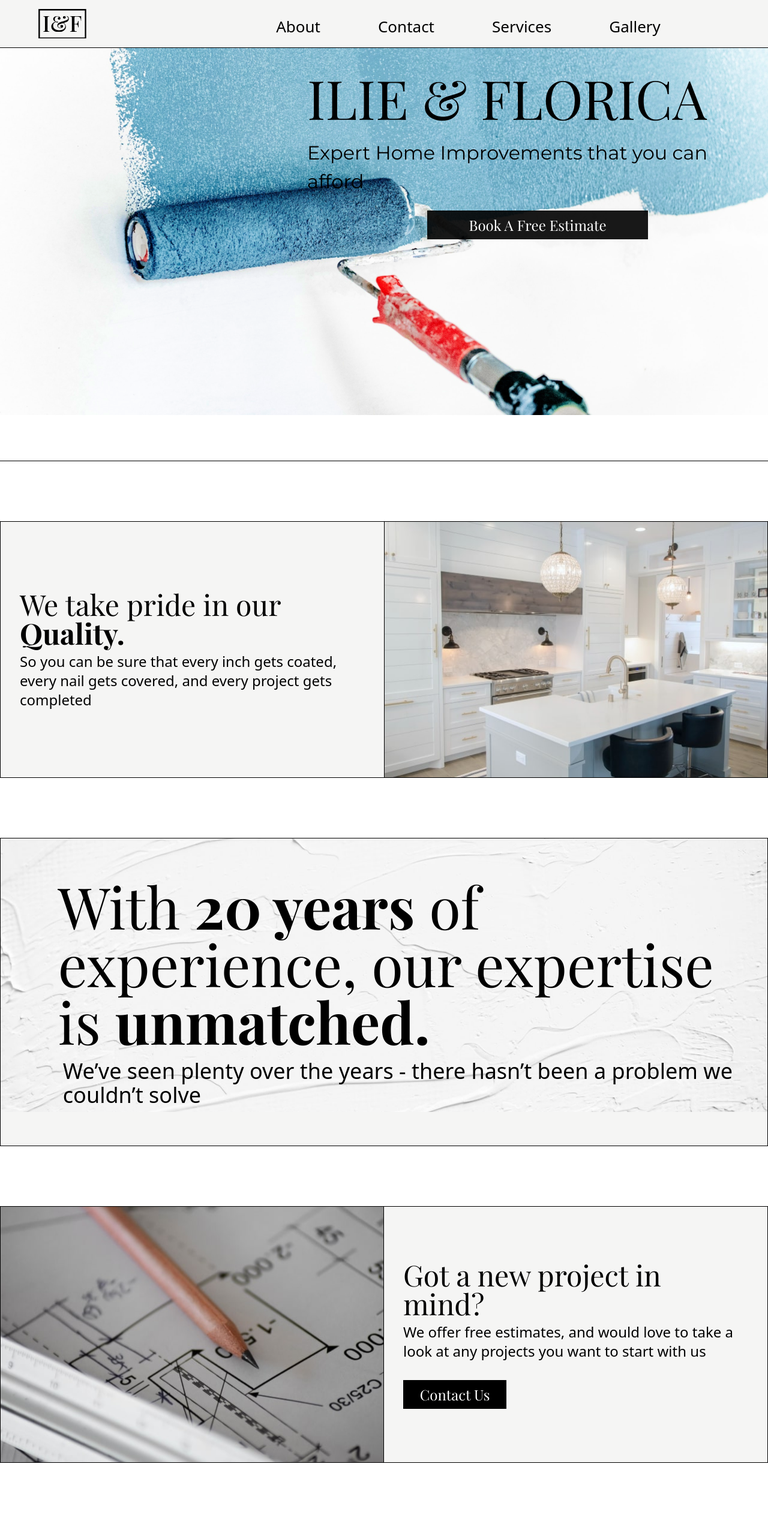
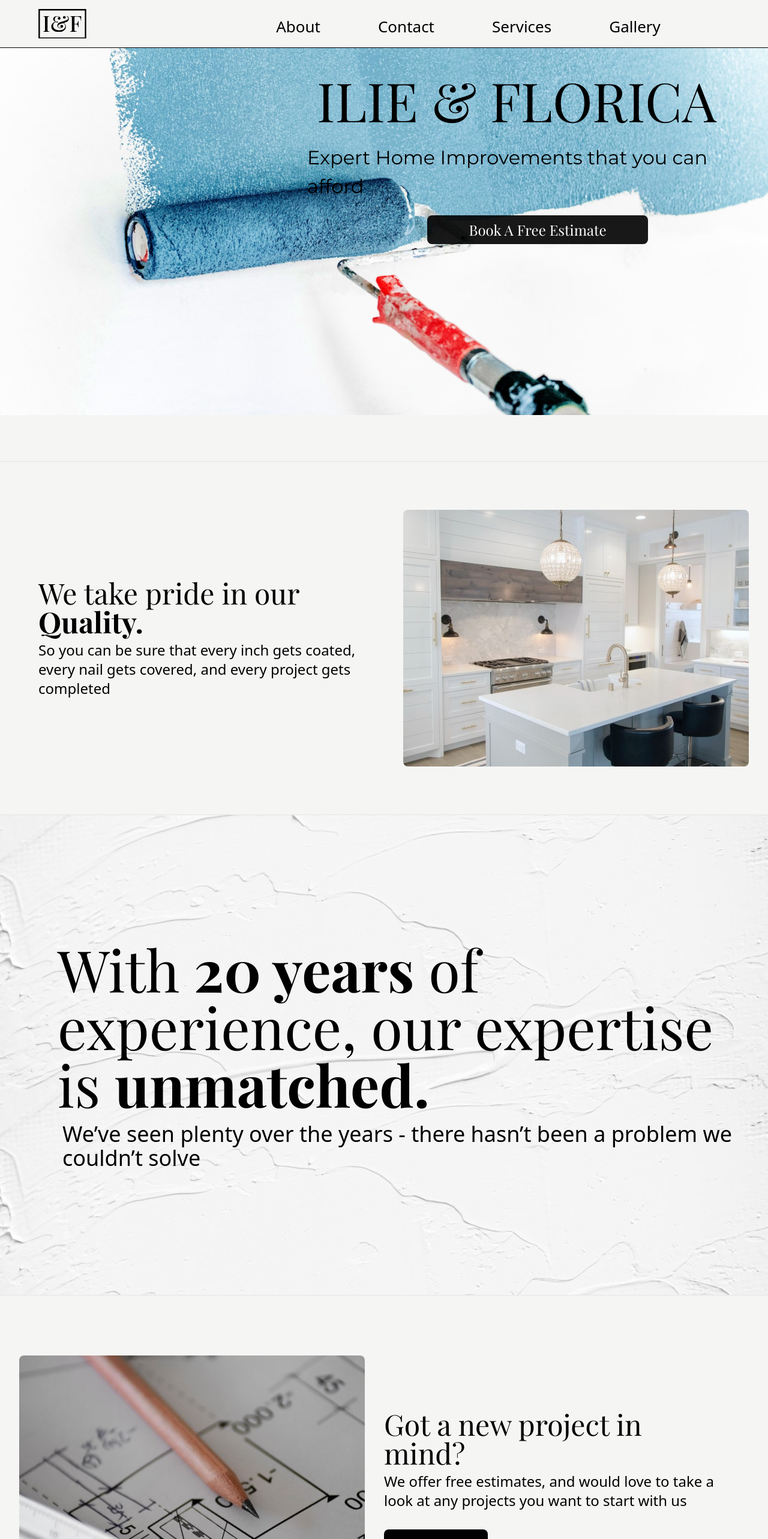
Before and after one commit to rrecalo/if-home-impro, a React (Create React App) app: page / in a window 1280 px wide. Shown: the top 2566 px of the page at 60% size. Built offline with nearby package versions, Linux system fonts and the light colour scheme; a web font is replaced by a local one.

Commit message:
Alter home page layout/design to be a little 'rounder'

```diff
--- a/src/App.css
+++ b/src/App.css
@@ -61,9 +61,9 @@ body{overflow-x:hidden !important;}
 }
 #xp_img{
     width:100vw;
-    height: 514px;
+    height: 800px;
     background-size:100%;
-    background-repeat: no-repeat !important;
+    background-repeat: cover !important;
 }
 
 #title{
--- a/src/Components/Pages/HomePage.jsx
+++ b/src/Components/Pages/HomePage.jsx
@@ -10,12 +10,12 @@ import { pageAnim } from '../AnimUtility'
 
 const HomePage = () => {
   return (
-    <motion.div id="homepage" className='pt-[80px] pb-[200px]'
+    <motion.div id="homepage" className='pt-[80px] pb-[200px] bg-stone-100'
     variants={pageAnim} initial="initial" animate="animate">
-        <div id="hero_img" className='flex flex-col border-black border-b justify-start items-center'
+        <div id="hero_img" className='flex flex-col justify-start items-center bg-stone-100'
         style={{backgroundImage: `url(${hero_img})`}}>
             <div className='flex flex-col md:ml-[40%] ml-[5%]'>
-            <div id="title" className='mt-8 sm:mt-4'>
+            <div id="title" className='mt-8 sm:mt-4 px-4 py-1'>
                 ILIE & FLORICA
             </div>
             <div id="subtitle" className=''>
@@ -23,7 +23,7 @@ const HomePage = () => {
             </div>
             <div className='flex justify-center'>
             <Link to='/contact' className='sm:w-[50%] w-[75%] px-6 sm:px-2'>
-                <button id='cta_btn' className='ml-[0%] bg-black text-white light_txt mt-6 h-12 w-[100%] md:text-xl opacity-90 lg:text-2xl text-lg'>
+                <button id='cta_btn' className='ml-[0%] bg-black text-white light_txt mt-6 h-12 w-[100%] md:text-xl opacity-90 lg:text-2xl text-lg rounded-lg'>
                     Book A Free Estimate
                 </button>
             </Link>
@@ -32,21 +32,21 @@ const HomePage = () => {
             </div>
         </div>
 
-        <div id="quality_content" className='flex sm:flex-row flex-col w-[100%] sm:mt-[100px] mt-[150px] justify-center'>
-            <div className='flex flex-col bg-stone-100 col-sp items-center justify-center sm:w-[50%] w-[100%] border-black border border-r-0 sm:py-[0px] py-[50px]'>
+        <div id="quality_content" className='flex sm:flex-row flex-col w-[100%] justify-center pt-20 border-t border-stone-200'>
+            <div className='flex flex-col bg-stone-100 col-sp items-center justify-center sm:w-[50%] w-[100%] sm:py-[0px] py-[50px]'>
                 <div className='w-[90%] text-left'>
                     <div id="header1" className='text-5xl'>We take pride in our <span className='font-bold'>Quality.</span></div>
                     <div className='text-2xl light_txt mt-2'>So you can be sure that every inch gets coated, every nail gets covered, and every project gets completed</div>
                 </div>
             </div>
-            <div id="kitchen_img" className='flex bg-stone-100 sm:w-[50%] w-[100%] border-black border'
+            <div id="kitchen_img" className='flex bg-stone-100 sm:w-[45%] w-[100%] sm:rounded-lg'
             style={{backgroundImage: `url(${kitchen_img})`}}>
             </div>
         </div>
 
-        <div id="xp_content" className='flex flex-row sm:mt-[100px] mt-[150px] justify-center'>
+        <div id="xp_content" className='flex flex-row justify-center mt-20 mb-20 border-t border-b border-stone-200'>
 
-            <div id="xp_img" className='flex bg-stone-100 w-[100%] border-black border justify-center'
+            <div id="xp_img" className='flex bg-stone-100 w-[100%] justify-center'
             style={{backgroundImage: `url(${xp_bg})`}}>
                 <div className='flex flex-col w-[90%] justify-center text-left ml-[5%]'>
                     <div id="xp_header" className='sm:text-8xl sm:text-5xl text-5xl'>
@@ -60,17 +60,17 @@ const HomePage = () => {
         </div>
 
         <div id="quality_content" className='flex sm:flex-row flex-col w-[100%] sm:mt-[100px] mt-[150px] justify-center'>
-            <div id="kitchen_img" className='flex bg-stone-100 h-24 sm:w-[50%] w-[100%] border-black border'
+            <div id="kitchen_img" className='flex bg-stone-100 h-24 sm:w-[45%] w-[100%] sm:rounded-lg'
             style={{backgroundImage: `url(${cta_img})`}}>
             </div>
-            <div className='flex flex-col bg-stone-100 col-sp items-center justify-center sm:w-[50%] w-[100%] border-black border border-l-0 sm:py-[0px] py-[50px]'>
+            <div className='flex flex-col bg-stone-100 col-sp items-center justify-center sm:w-[50%] w-[100%] sm:py-[0px] py-[50px]'>
                 <div className='w-[90%] text-left'>
                     <div id="header1" className='text-5xl'>Got a new project in mind?</div>
                     <div className='text-2xl light_txt mt-2'>
                         We offer free estimates, and would love to take a look at any projects you want to start with us
                     </div>
                     <Link to='/contact' className='w-[25%]'>
-                    <button id='cta_btn' className='bg-black text-white mt-8 h-12 sm:w-[30%] w-[40%] lg:text-2xl md:text-xl text-xl'>
+                    <button id='cta_btn' className='bg-black text-white mt-8 h-12 sm:w-[30%] w-[40%] lg:text-2xl md:text-xl text-xl rounded-lg'>
                         Contact Us
                     </button>
                     </Link>
```
